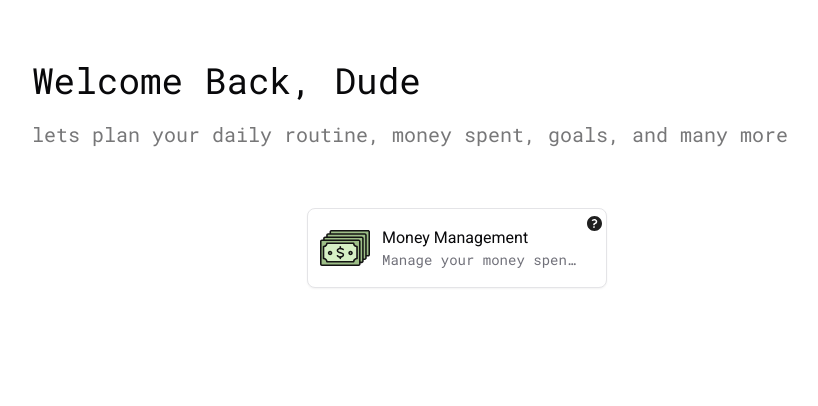
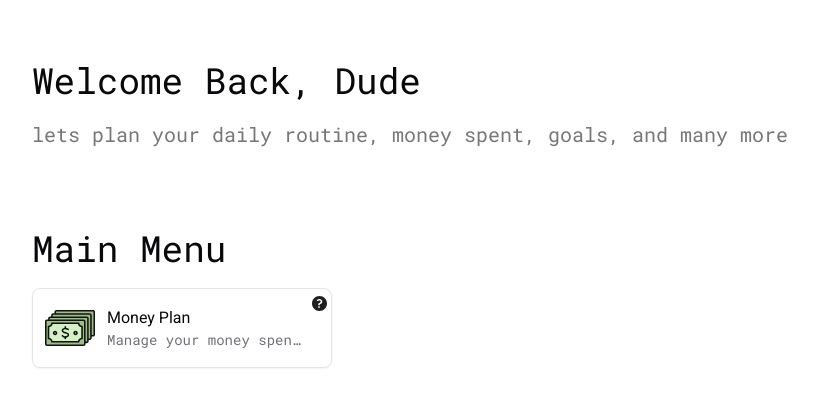
Before and after one commit to fdhlakbrrr/self-planner, a Next.js app: page / in a window 1280 px wide. Shown: the top 406 px of the page, without its empty margins (183-1001 px from the left). Built offline with nearby package versions, Linux system fonts and the light colour scheme.

Commit message:
feat: menu section

```diff
--- a/src/app/page.tsx
+++ b/src/app/page.tsx
@@ -1,6 +1,6 @@
-import { CardMenu } from "@/components/molecule";
 import { Container } from "@/components/ui";
 import { HeadingText } from "@/components/molecule";
+import { MenuSection } from "@/components/molecule";
 // import Login from "@/components/Auth/Login";
 // import { Text } from "@/components/ui/text";
 
@@ -18,13 +18,7 @@ export default function Home() {
           contentAlign="START"
           textAlign="LEFT"
         />
-        <CardMenu
-          title="Money Management"
-          description="Manage your money spent daily"
-          imageName="money"
-          withQuestionTooltip
-          questionTooltipContent="Manage your money spent daily"
-        />
+        <MenuSection title="Main menu" />
       </Container>
     </Container>
   );
--- a/src/components/molecule/cardMenu.tsx
+++ b/src/components/molecule/cardMenu.tsx
@@ -1,34 +1,31 @@
-import type { ReactNode } from "react";
-
-import { AppImage } from "../ui/appImage";
+import { AppImage, Card, CardDescription } from "../ui";
+import type { MainMenu } from "@/types";
 import { QuestionTooltip } from "./questionTooltip";
 import { Text } from "../ui";
-import { Card, CardDescription } from "../ui/card";
 
 interface Props {
-  title: string;
-  imageName?: string | null;
-  description?: string;
-  withQuestionTooltip?: boolean;
-  questionTooltipContent?: string | ReactNode;
+  menuProps: MainMenu;
 }
 
-export const CardMenu = ({
-  title,
-  description,
-  imageName,
-  withQuestionTooltip,
-  questionTooltipContent,
-}: Props) => {
+export const CardMenu = ({ menuProps }: Props) => {
+  const {
+    title,
+    description,
+    icon,
+    withQuestionTooltip,
+    questionTooltipContent,
+    onClick,
+  } = menuProps;
+
   return (
-    <Card className="w-[300px] h-[80px] flex cursor-pointer shadow-sm transition-shadow hover:shadow-md relative">
+    <Card
+      className="w-[300px] h-[80px] flex cursor-pointer shadow-sm transition-shadow hover:shadow-md relative"
+      onClick={onClick}
+    >
       <div className="flex flex-row items-center gap-3 w-full p-3 box-border">
-        {imageName && <AppImage name={imageName} />}
+        {icon && <AppImage name={icon} />}
         <div className="text-left">
-          {/* <div className="flex gap-2 items-center"> */}
           <Text>{title}</Text>
-          {/* <QuestionTooltip /> */}
-          {/* </div> */}
           <CardDescription className="w-[200px] truncate">
             {description}
           </CardDescription>
--- a/src/components/molecule/index.ts
+++ b/src/components/molecule/index.ts
@@ -1,4 +1,5 @@
 export * from "./headingText";
 export * from "./cardMenu";
-export * from "./tooltipWrapper"
-export * from "./questionTooltip"
+export * from "./tooltipWrapper";
+export * from "./questionTooltip";
+export * from "./menuSection";
--- /dev/null
+++ b/src/components/molecule/menuSection.tsx
@@ -0,0 +1,36 @@
+"use client";
+
+import { Container, Text } from "../ui";
+import { CardMenu } from "./cardMenu";
+import { useMenu } from "@/hooks";
+
+interface Props {
+  title: string;
+}
+
+export const MenuSection = ({ title }: Props) => {
+  const { mainMenu } = useMenu();
+  return (
+    <Container>
+      <Text variant="TITLE" textCase="CAPITALIZE">
+        {title}
+      </Text>
+
+      {mainMenu.map((menu) => {
+        return (
+          <CardMenu
+            key={menu.title}
+            menuProps={{
+              title: menu.title,
+              description: menu.description,
+              icon: menu.icon,
+              withQuestionTooltip: menu.withQuestionTooltip,
+              questionTooltipContent: menu.questionTooltipContent,
+              onClick: menu.onClick,
+            }}
+          />
+        );
+      })}
+    </Container>
+  );
+};
--- a/src/hooks/index.ts
+++ b/src/hooks/index.ts
@@ -1 +1,2 @@
 export * from "./usePrefixNavigate";
+export * from "./useMenu";
--- /dev/null
+++ b/src/hooks/useMenu.ts
@@ -0,0 +1,24 @@
+"use client";
+
+import type { MainMenu } from "@/types";
+import { useMemo } from "react";
+import { usePrefixNavigate } from "./usePrefixNavigate";
+
+export const useMenu = () => {
+  const { navigate } = usePrefixNavigate();
+
+  const mainMenu: MainMenu[] = useMemo(() => {
+    return [
+      {
+        title: "Money Plan",
+        icon: "money",
+        description: "Manage your money spent daily",
+        withQuestionTooltip: true,
+        questionTooltipContent: "Manage your money spent daily",
+        onClick: () => navigate("/money"),
+      },
+    ];
+  }, [navigate]);
+
+  return { mainMenu };
+};
--- a/src/hooks/usePrefixNavigate.ts
+++ b/src/hooks/usePrefixNavigate.ts
@@ -1,3 +1,5 @@
+"use client";
+
 import { prefixPath } from "@/utils";
 import { useCallback } from "react";
 import { useRouter } from "next/navigation";
@@ -28,11 +30,14 @@ export const usePrefixNavigate = () => {
     [replace]
   );
 
+  const navigate = useCallback((href: string) => push(href), [push]);
+
   return {
     goToHome,
     goBack,
     goForward,
     refreshPage,
     replaceHref,
+    navigate,
   };
 };
--- a/src/types/index.ts
+++ b/src/types/index.ts
@@ -1 +1,2 @@
 export * from "./ui";
+export * from "./type";
```
Also changed, not shown: src/types/type.ts (added, +10 -0 lines).
